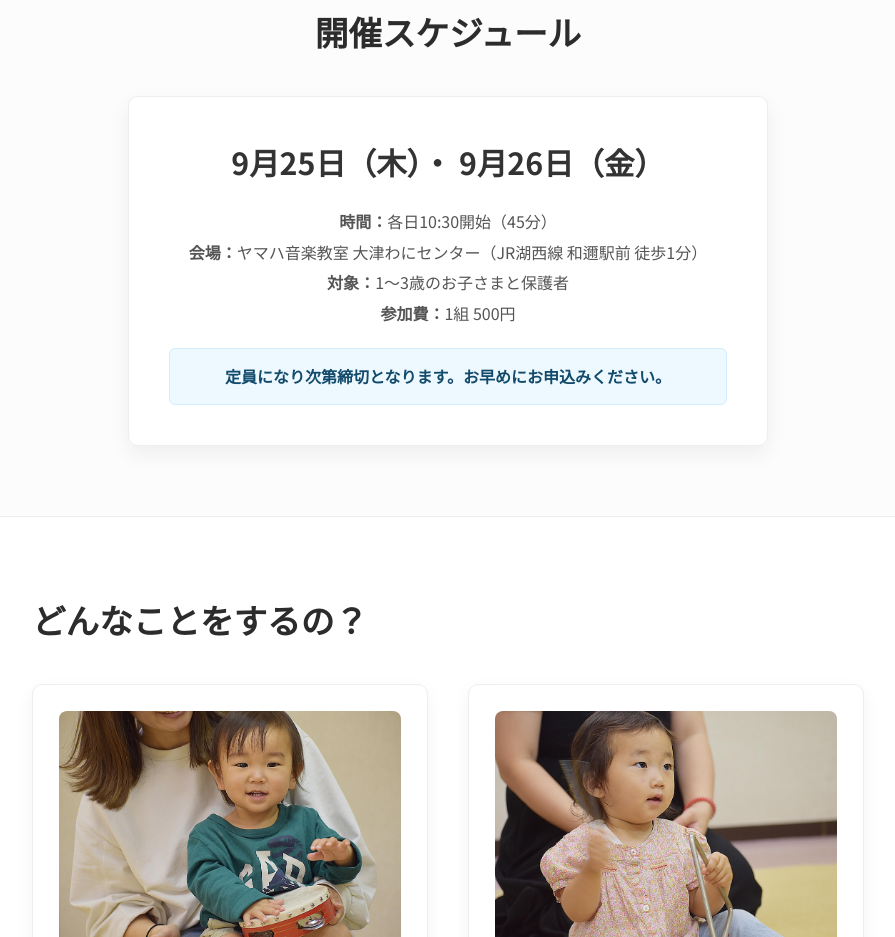
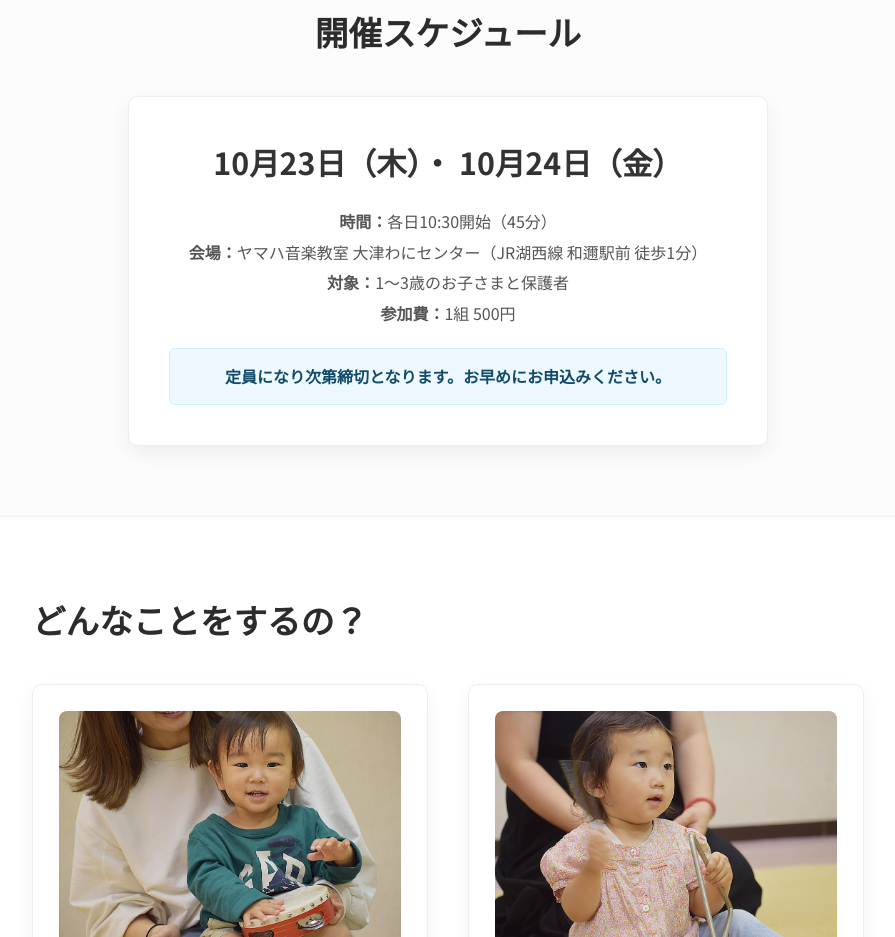
Before and after one commit to kens-pro/park202509, a plain HTML site: page index.html in a window 1280 px wide. Shown: the part 933-1870 px from the top of the page, without its empty margins (192-1087 px from the left). Drawn offline with Linux system fonts and the light colour scheme.

Commit message:
日程変更10月

```diff
--- a/index.html
+++ b/index.html
@@ -15,7 +15,7 @@
   </script>
 
   <meta name="viewport" content="width=device-width, initial-scale=1.0">
-  <title>9/25(木)・26(金) ドレミぱーく｜親子AIフィギュア画像プレゼント【1〜3歳】</title>
+  <title>10/23(木)・24(金) ドレミぱーく｜親子AIフィギュア画像プレゼント【1〜3歳】</title>
 
   <style>
     @import url('https://fonts.googleapis.com/css2?family=Noto+Sans+JP:wght@300;400;500;700&display=swap');
@@ -181,7 +181,7 @@
     <div class="container">
       <h2 class="section-title">開催スケジュール</h2>
       <div class="event-card fade-in">
-        <div class="date-highlight">9月25日（木）・ 9月26日（金）</div>
+        <div class="date-highlight">10月23日（木）・ 10月24日（金）</div>
         <div class="event-details">
           <strong>時間：</strong>各日10:30開始（45分）<br>
           <strong>会場：</strong>ヤマハ音楽教室 大津わにセンター（JR湖西線 和邇駅前 徒歩1分）<br>
```
